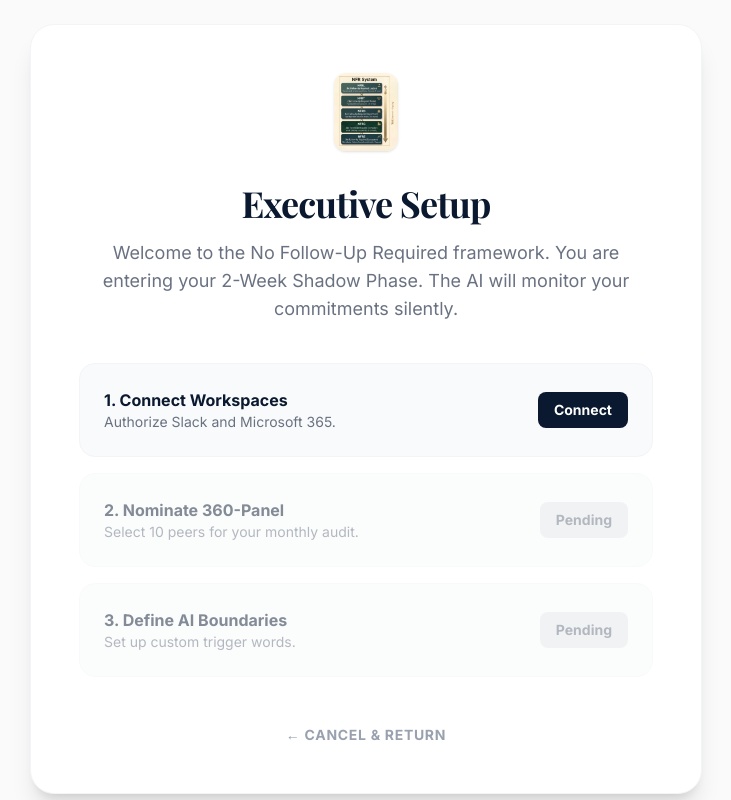
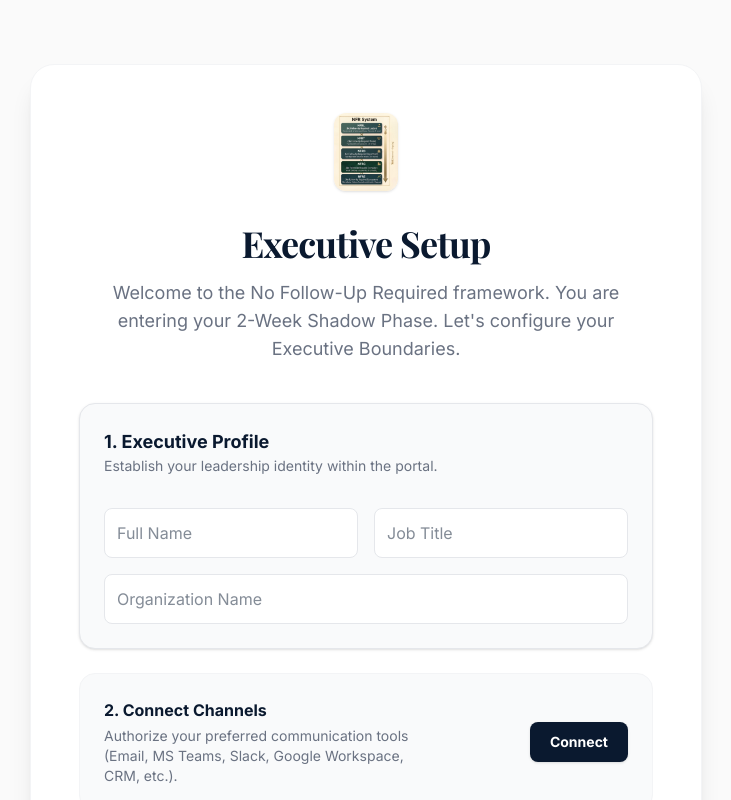
Before and after one commit to manojonkar/no-reminder, a Next.js app: page /onboarding in a window 1280 px wide. Shown: the top 800 px of the page, without its empty margins (274-1005 px from the left). Built offline with nearby package versions, Linux system fonts and the light colour scheme; a web font is replaced by a local one.

Commit message:
feat: add executive profile form to onboarding and generalize channels

```diff
--- a/src/app/onboarding/page.tsx
+++ b/src/app/onboarding/page.tsx
@@ -1,10 +1,14 @@
 "use client";
-import React from "react";
+import React, { useState } from "react";
 import Image from "next/image";
 
 export default function Onboarding() {
+  const [name, setName] = useState("");
+  const [title, setTitle] = useState("");
+  const [company, setCompany] = useState("");
+
   return (
-    <div className="min-h-screen bg-[#FAFAFA] font-sans text-[#0A192F] flex flex-col items-center justify-center p-6">
+    <div className="min-h-screen bg-[#FAFAFA] font-sans text-[#0A192F] flex flex-col items-center justify-center p-6 py-16">
 
       <div className="max-w-2xl w-full bg-white p-12 rounded-3xl shadow-xl border border-gray-100 flex flex-col items-center text-center">
 
@@ -15,44 +19,86 @@ export default function Onboarding() {
         </h1>
 
         <p className="text-gray-500 mb-10 text-lg">
-          Welcome to the No Follow-Up Required framework. You are entering your 2-Week Shadow Phase. The AI will monitor your commitments silently.
+          Welcome to the No Follow-Up Required framework. You are entering your 2-Week Shadow Phase. Let's configure your Executive Boundaries.
         </p>
 
-        <div className="w-full space-y-4 text-left">
+        <div className="w-full space-y-6 text-left">
+
+          {/* Step 1: Profile */}
+          <div className="p-6 bg-gray-50 border border-gray-200 rounded-2xl flex flex-col gap-4 shadow-sm">
+            <div>
+              <h3 className="font-bold text-[#0A192F] text-lg">1. Executive Profile</h3>
+              <p className="text-sm text-gray-500 mb-4">Establish your leadership identity within the portal.</p>
+            </div>
+
+            <div className="grid grid-cols-1 md:grid-cols-2 gap-4">
+              <input
+                type="text"
+                placeholder="Full Name"
+                className="w-full p-3 bg-white border border-gray-200 rounded-lg focus:outline-none focus:border-[#D4AF37] focus:ring-1 focus:ring-[#D4AF37]"
+                value={name}
+                onChange={(e) => setName(e.target.value)}
+              />
+              <input
+                type="text"
+                placeholder="Job Title"
+                className="w-full p-3 bg-white border border-gray-200 rounded-lg focus:outline-none focus:border-[#D4AF37] focus:ring-1 focus:ring-[#D4AF37]"
+                value={title}
+                onChange={(e) => setTitle(e.target.value)}
+              />
+              <input
+                type="text"
+                placeholder="Organization Name"
+                className="w-full p-3 bg-white border border-gray-200 rounded-lg md:col-span-2 focus:outline-none focus:border-[#D4AF37] focus:ring-1 focus:ring-[#D4AF37]"
+                value={company}
+                onChange={(e) => setCompany(e.target.value)}
+              />
+            </div>
+          </div>
+
+          {/* Step 2: Channels */}
           <div className="p-6 bg-gray-50 border border-gray-100 rounded-2xl flex items-center justify-between">
             <div>
-              <h3 className="font-bold text-[#0A192F]">1. Connect Workspaces</h3>
-              <p className="text-sm text-gray-500">Authorize Slack and Microsoft 365.</p>
+              <h3 className="font-bold text-[#0A192F]">2. Connect Channels</h3>
+              <p className="text-sm text-gray-500 max-w-xs mt-1">Authorize your preferred communication tools (Email, MS Teams, Slack, Google Workspace, CRM, etc.).</p>
             </div>
-            <button className="px-4 py-2 bg-[#0A192F] text-white text-sm font-bold rounded-lg hover:bg-gray-800 transition">
+            <button className="px-5 py-2.5 bg-[#0A192F] text-white text-sm font-bold rounded-lg hover:bg-gray-800 transition shadow-sm whitespace-nowrap">
               Connect
             </button>
           </div>
 
+          {/* Step 3: Panel */}
           <div className="p-6 bg-gray-50 border border-gray-100 rounded-2xl flex items-center justify-between opacity-50">
             <div>
-              <h3 className="font-bold text-[#0A192F]">2. Nominate 360-Panel</h3>
-              <p className="text-sm text-gray-500">Select 10 peers for your monthly audit.</p>
+              <h3 className="font-bold text-[#0A192F]">3. Nominate 360-Panel</h3>
+              <p className="text-sm text-gray-500 max-w-xs mt-1">Select 10 peers for your monthly NFR verification audit.</p>
             </div>
-            <button className="px-4 py-2 bg-gray-200 text-gray-500 text-sm font-bold rounded-lg cursor-not-allowed">
+            <button className="px-5 py-2.5 bg-gray-200 text-gray-500 text-sm font-bold rounded-lg cursor-not-allowed">
               Pending
             </button>
           </div>
 
+          {/* Step 4: Boundaries */}
           <div className="p-6 bg-gray-50 border border-gray-100 rounded-2xl flex items-center justify-between opacity-50">
             <div>
-              <h3 className="font-bold text-[#0A192F]">3. Define AI Boundaries</h3>
-              <p className="text-sm text-gray-500">Set up custom trigger words.</p>
+              <h3 className="font-bold text-[#0A192F]">4. Define AI Boundaries</h3>
+              <p className="text-sm text-gray-500 max-w-xs mt-1">Set up custom trigger words and block private channels.</p>
             </div>
-            <button className="px-4 py-2 bg-gray-200 text-gray-500 text-sm font-bold rounded-lg cursor-not-allowed">
+            <button className="px-5 py-2.5 bg-gray-200 text-gray-500 text-sm font-bold rounded-lg cursor-not-allowed">
               Pending
             </button>
           </div>
+
         </div>
 
-        <button onClick={() => window.location.href='/'} className="mt-12 text-sm text-gray-400 hover:text-[#0A192F] transition font-bold uppercase tracking-wider">
-          ← Cancel & Return
-        </button>
+        <div className="flex gap-4 mt-12 w-full justify-center">
+          <button onClick={() => window.location.href='/'} className="px-6 py-3 text-sm text-gray-500 hover:text-[#0A192F] transition font-bold tracking-wider">
+            CANCEL
+          </button>
+          <button onClick={() => window.location.href='/inbox'} className="px-8 py-3 bg-[#D4AF37] text-[#0A192F] text-sm font-bold rounded-lg hover:opacity-90 transition shadow-md">
+            START SHADOW PHASE
+          </button>
+        </div>
 
       </div>
     </div>
```
Also changed, not shown: 1 other file (tests, documents, lock files or other folders).
